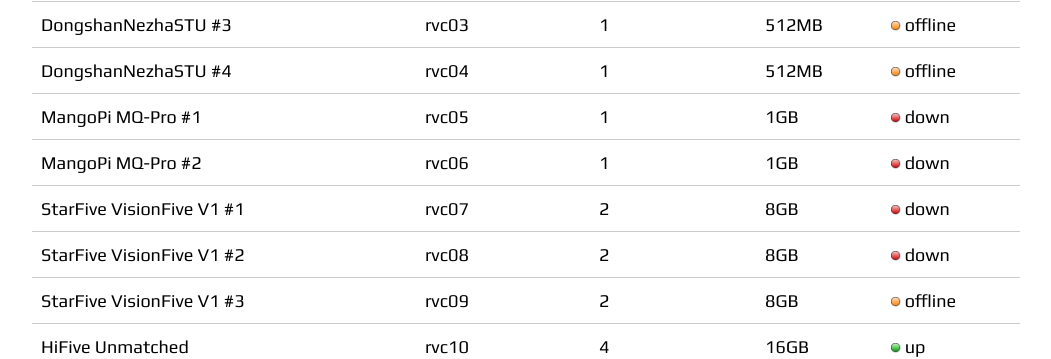
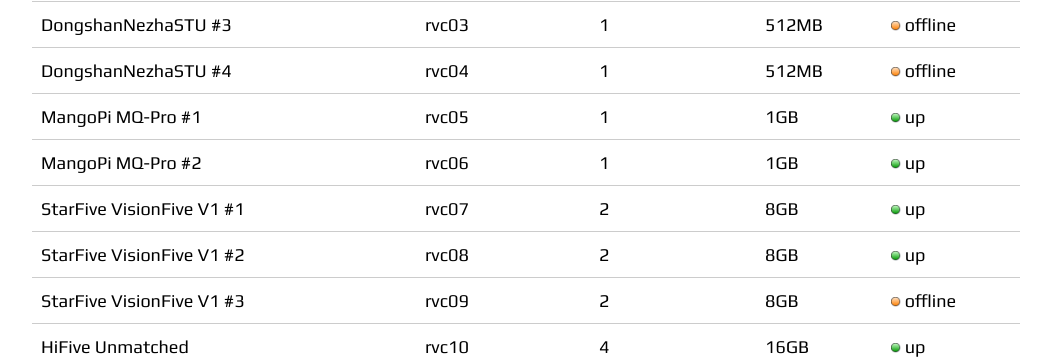
Before and after one commit to RISCVtestbed/riscvtestbed.github.io, a Jekyll site: the page built from status.md, in a window 1280 px wide and 900 px high, scrolled down 1043 px. Shown: the part 154-513 px from the top of the window, without its empty margins (114-1165 px from the left). Built offline with Jekyll 4.4.1, drawn with Linux system fonts in a browser that asks for light colours; nearby versions of some CDN libraries.

Commit message:
Update cluster status

```diff
--- a/status.md
+++ b/status.md
@@ -17,10 +17,10 @@
 | DongshanNezhaSTU #2 | rvc02 | 1 | 512MB | <img src="/images/amber.png" alt="amber light" width="10"/> offline |
 | DongshanNezhaSTU #3 | rvc03 | 1 | 512MB | <img src="/images/amber.png" alt="amber light" width="10"/> offline |
 | DongshanNezhaSTU #4 | rvc04 | 1 | 512MB | <img src="/images/amber.png" alt="amber light" width="10"/> offline |
-| MangoPi MQ-Pro #1 | rvc05 | 1 | 1GB | <img src="/images/off.png" alt="red light" width="10"/> down |
-| MangoPi MQ-Pro #2 | rvc06 | 1 | 1GB | <img src="/images/off.png" alt="red light" width="10"/> down |
-| StarFive VisionFive V1 #1 | rvc07 | 2 | 8GB | <img src="/images/off.png" alt="red light" width="10"/> down |
-| StarFive VisionFive V1 #2 | rvc08 | 2 | 8GB | <img src="/images/off.png" alt="red light" width="10"/> down |
+| MangoPi MQ-Pro #1 | rvc05 | 1 | 1GB | <img src="/images/on.png" alt="green light" width="10"/> up |
+| MangoPi MQ-Pro #2 | rvc06 | 1 | 1GB | <img src="/images/on.png" alt="green light" width="10"/> up |
+| StarFive VisionFive V1 #1 | rvc07 | 2 | 8GB | <img src="/images/on.png" alt="green light" width="10"/> up |
+| StarFive VisionFive V1 #2 | rvc08 | 2 | 8GB | <img src="/images/on.png" alt="green light" width="10"/> up |
 | StarFive VisionFive V1 #3 | rvc09 | 2 | 8GB | <img src="/images/amber.png" alt="amber light" width="10"/> offline |
 | HiFive Unmatched  | rvc10 | 4 | 16GB | <img src="/images/on.png" alt="green light" width="10"/> up |
 | StarFive VisionFive V2 #1 | rvc11 | 4 | 8GB | <img src="/images/on.png" alt="green light" width="10"/> up |
```
Also changed, not shown: images/cluster_status.png.
